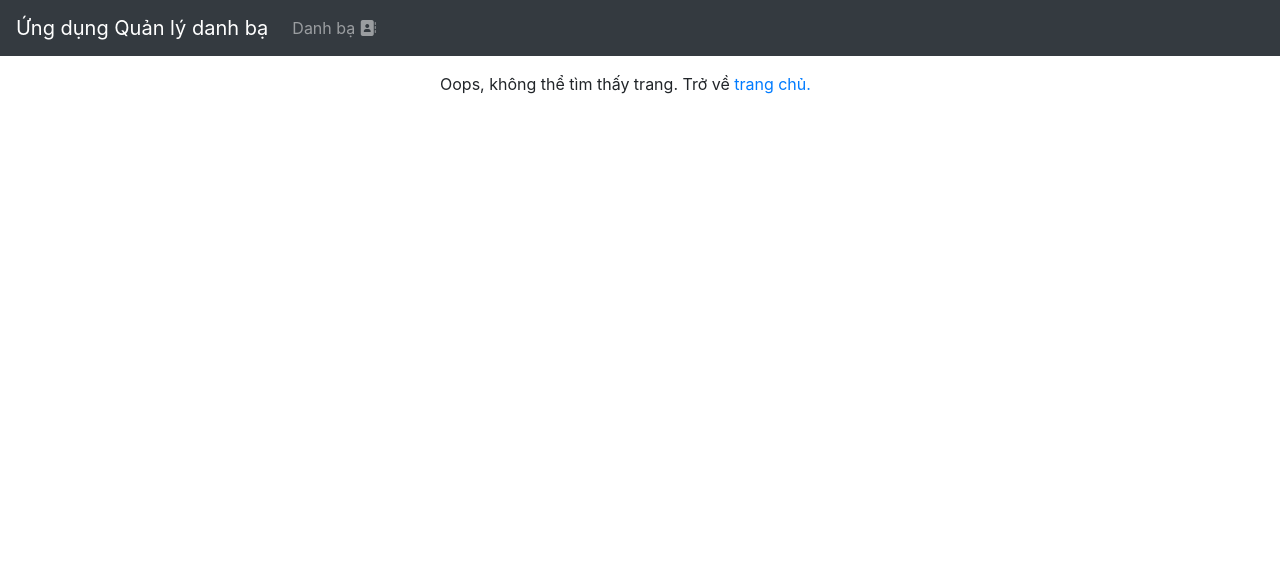
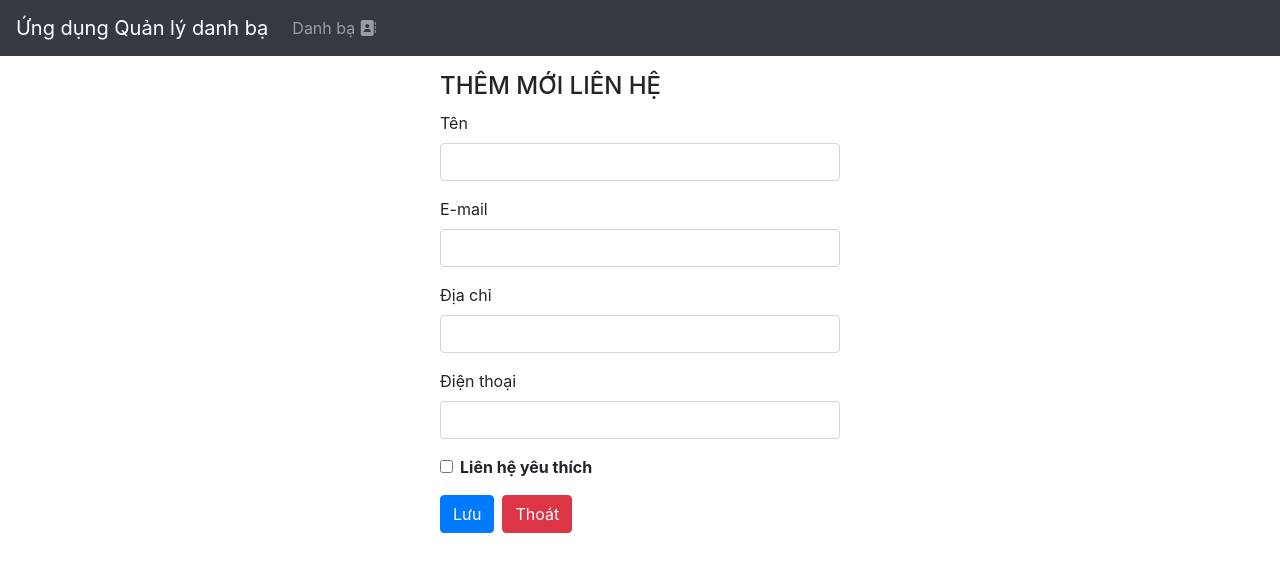
Before and after one commit to KimThanhSaRay/FRONTEND, a Vue app: page /contacts in a window 1280 px wide. Shown: the top 572 px of the page. Built offline with nearby package versions, Linux system fonts and the light colour scheme.

Commit message:
hoan thanh code

```diff
--- a/src/components/ContactForm.vue
+++ b/src/components/ContactForm.vue
@@ -77,9 +77,15 @@
             ),
     });
     return {
-        // Chúng ta sẽ không muốn hiệu chỉnh props, nên tạo biến cục bộ
-        // contactLocal để liên kết với các input trên form
-        contactLocal: this.contact,
+        contactLocal: this.contact
+        ? this.contact
+        : {
+            name: "",
+            email: "",
+            address: "",
+            phone: "",
+            favorite: false,
+          },
         contactFormSchema,
     };
 },
@@ -93,8 +99,6 @@
     Cancel(){
         const reply = window.confirm('You have unsaved changes! Do you want to leave?')
             if (!reply) {
-                // stay on the page if
-                // user clicks 'Cancel'
                 return false
             }
             else this.$router.push({ name: "contactbook" });
--- a/src/router/index.js
+++ b/src/router/index.js
@@ -17,6 +17,12 @@
         component: () => import("@/views/ContactEdit.vue"),
         props: true // Truyền các biến trong $route.params vào làm props
     },
+    {
+        path: "/contacts",
+        name: "contact.add",
+        component: () => import("@/views/ContactAdd.vue"),
+
+    },
 ];
 const router = createRouter({
     history: createWebHistory(import.meta.env.BASE_URL),
--- /dev/null
+++ b/src/views/ContactAdd.vue
@@ -0,0 +1,37 @@
+<template>
+    <div class="page">
+        <h4>THÊM MỚI LIÊN HỆ</h4>
+        <ContactForm @submit:contact="addContact"/>
+        <p>{{ message }}</p>
+    </div>
+</template>
+
+<script>
+import ContactForm from "@/components/ContactForm.vue";
+import ContactService from "@/services/contact.service";
+
+export default {
+    components: {
+        ContactForm,
+    },
+    data() {
+        return {
+            contact: null,
+            message: "",
+        };
+    },
+    methods: {
+            async addContact(data) {
+      try {
+        await ContactService.create(data);
+        this.message = "Liên hệ được thêm thành công.";
+      } catch (error) {
+        console.log(error);
+            }
+        },
+    },
+    created() {
+        this.message = "";
+    },
+};
+</script>
--- a/src/views/ContactBook.vue
+++ b/src/views/ContactBook.vue
@@ -18,12 +18,12 @@
         <button class="btn btn-sm btn-primary" @click="refreshList()">
             <i class="fas fa-redo"></i> Làm mới
         </button>
-        <button class="btn btn-sm btn-success" @click="goToAddContact">
+        <button class="btn btn-sm btn-success" @click="goToAddContact()">
             <i class="fas fa-plus"></i> Thêm mới
         </button>
         <button
             class="btn btn-sm btn-danger"
-            @click="removeAllContacts"
+            @click="removeAllContacts()"
            >
             <i class="fas fa-trash"></i> Xóa tất cả
         </button>
@@ -122,14 +122,15 @@
                     }
                 }
             },
+            goToAddContact() {
+                this.$router.push({ name: "contact.add" });
+            }
+
 
         },
-            goToAddContact() {
-                this.$router.push({ name: "contact.add" });
-            },
-            mounted() {
-                this.refreshList();
-            },
+        mounted() {
+            this.refreshList();
+        },
 };
 </script>
 <style scoped>
--- a/src/views/ContactEdit.vue
+++ b/src/views/ContactEdit.vue
@@ -43,7 +43,7 @@
         async updateContact(data) {
             try {
                 await ContactService.update(this.contact._id, data);
-                alert('Liên hệ được cập nhật thành công.');
+                alert("Liên hệ được cập nhật thành công.");
                 this.$router.push({ name: "contactbook" });
             } catch (error) {
                 console.log(error);
```
